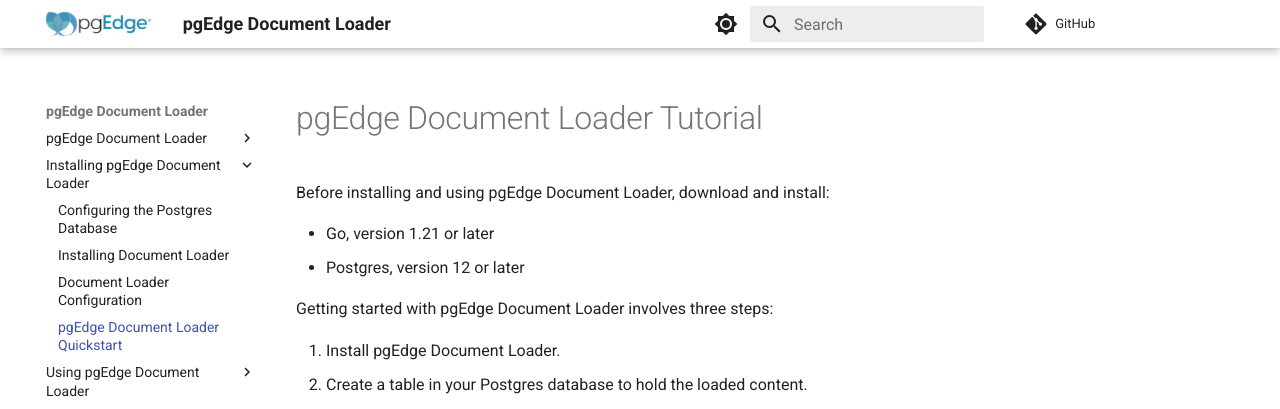
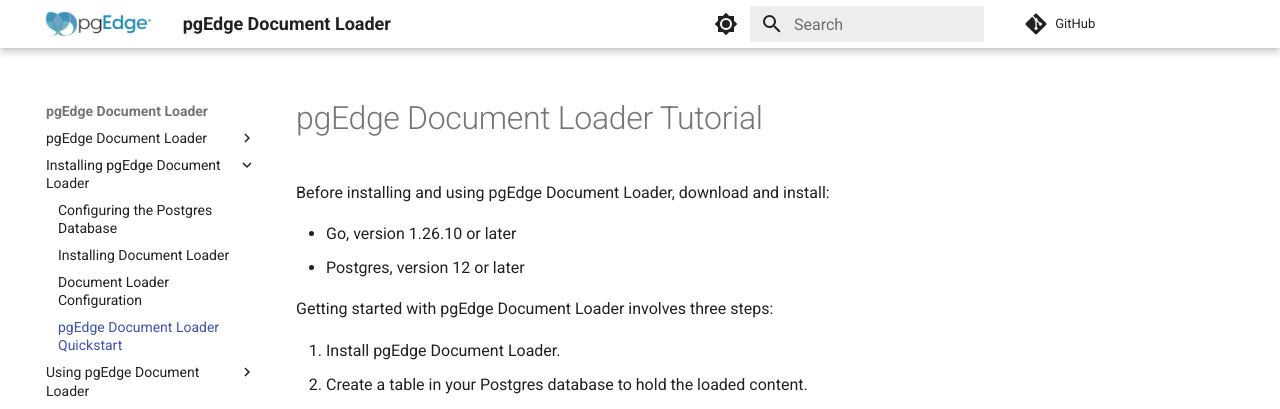
Before and after one commit to pgEdge/pgedge-docloader, an MkDocs documentation site: the page built from docs/quickstart.md, in a window 1280 px wide and 900 px high. Shown: the top 409 px of the window. Built offline with MkDocs 1.6.1 and Material for MkDocs 9.7.7, drawn with Linux system fonts in a browser that asks for light colours; comment, search, counter and statistics services are not loaded.

Commit message:
docs: bring the quickstart's Go prerequisite in line with go.mod

```diff
--- a/docs/quickstart.md
+++ b/docs/quickstart.md
@@ -2,7 +2,7 @@
 
 Before installing and using pgEdge Document Loader, download and install:
 
-- Go, version 1.21 or later
+- Go, version 1.26.10 or later
 - Postgres, version 12 or later
 
 Getting started with pgEdge Document Loader involves three steps:
```
